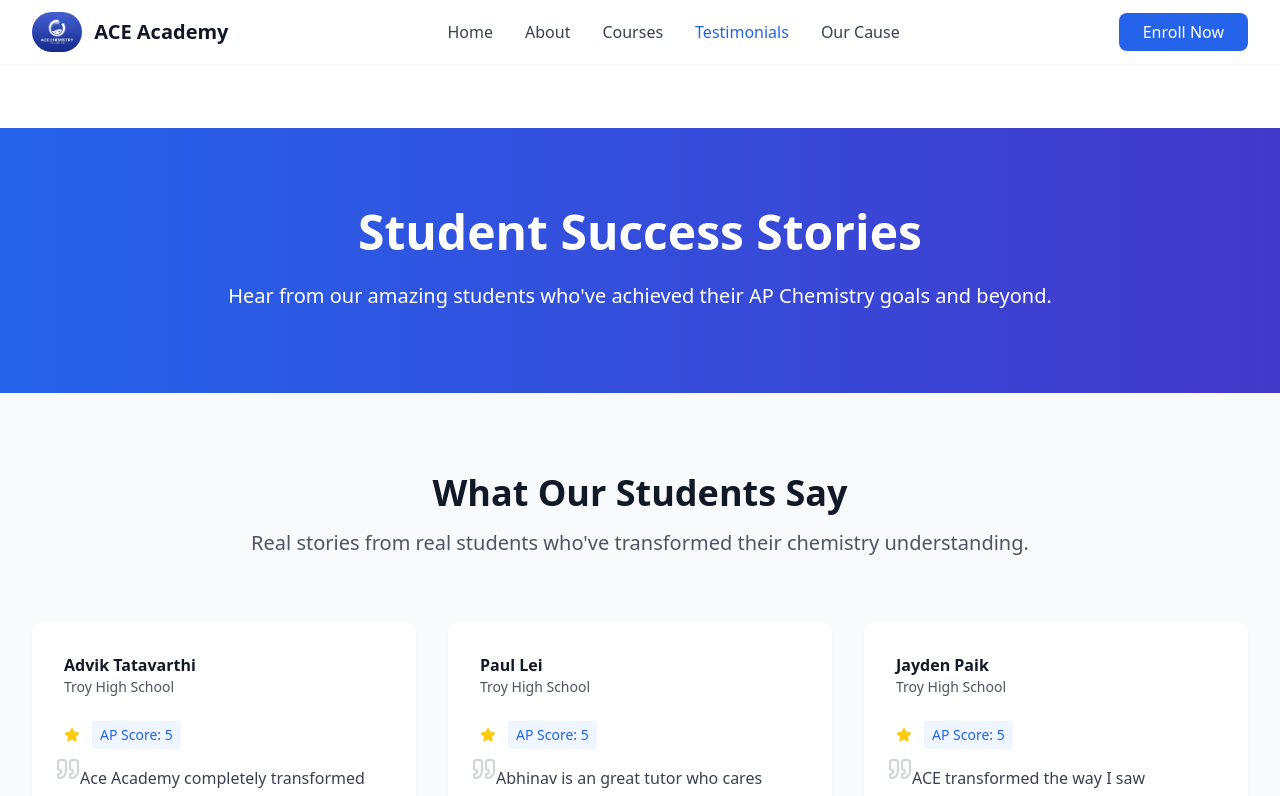
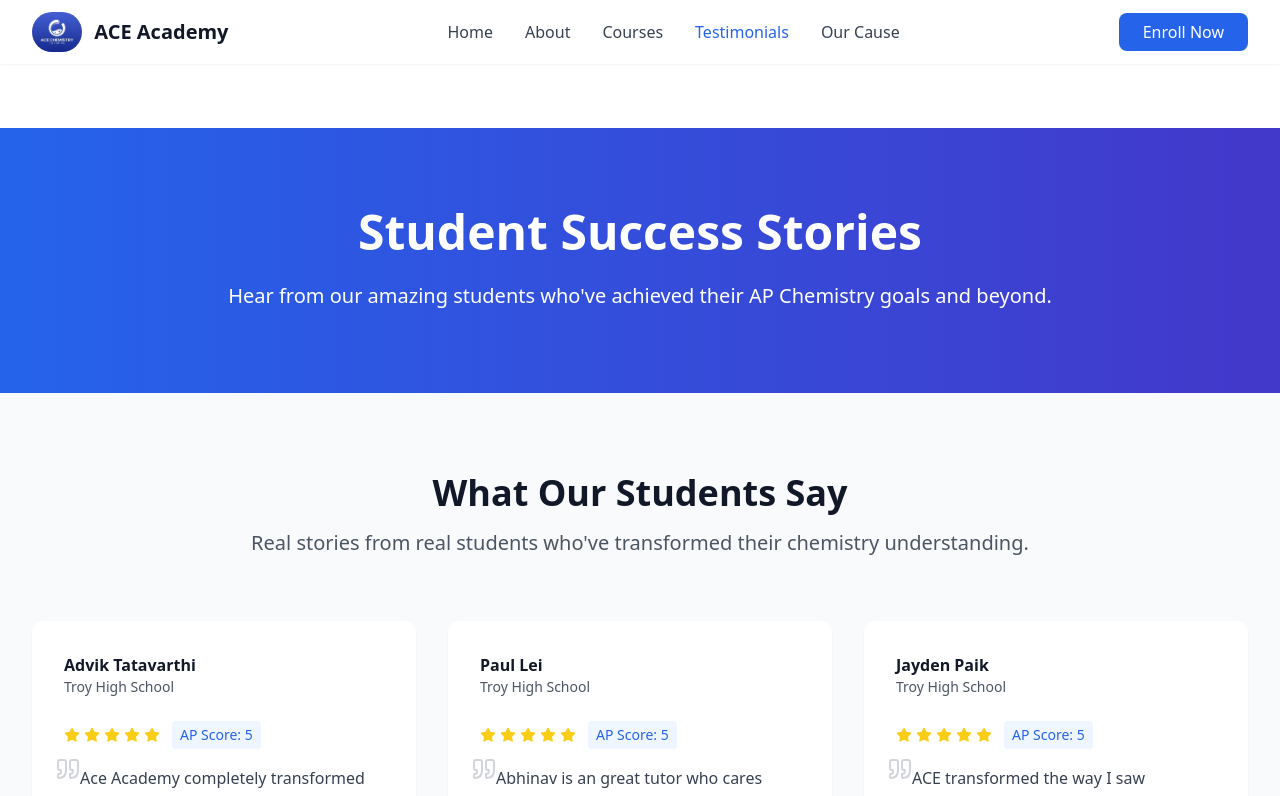
Before and after one commit to PaulLei/ace, a React (Vite) app: page /testimonials in a window 1280 px wide. Shown: the top 796 px of the page. Built offline with nearby package versions, Linux system fonts and the light colour scheme.

Commit message:
Increase star rating display from 1 to 5 stars

```diff
--- a/src/pages/Testimonials.tsx
+++ b/src/pages/Testimonials.tsx
@@ -72,7 +72,7 @@ const Testimonials = () => {
 
                 <div className="flex items-center mb-4">
                   <div className="flex space-x-1">
-                    {[...Array(1)].map((_, i) => (
+                    {[...Array(5)].map((_, i) => (
                       <Star key={i} className="h-4 w-4 text-yellow-400 fill-current" />
                     ))}
                   </div>
```
